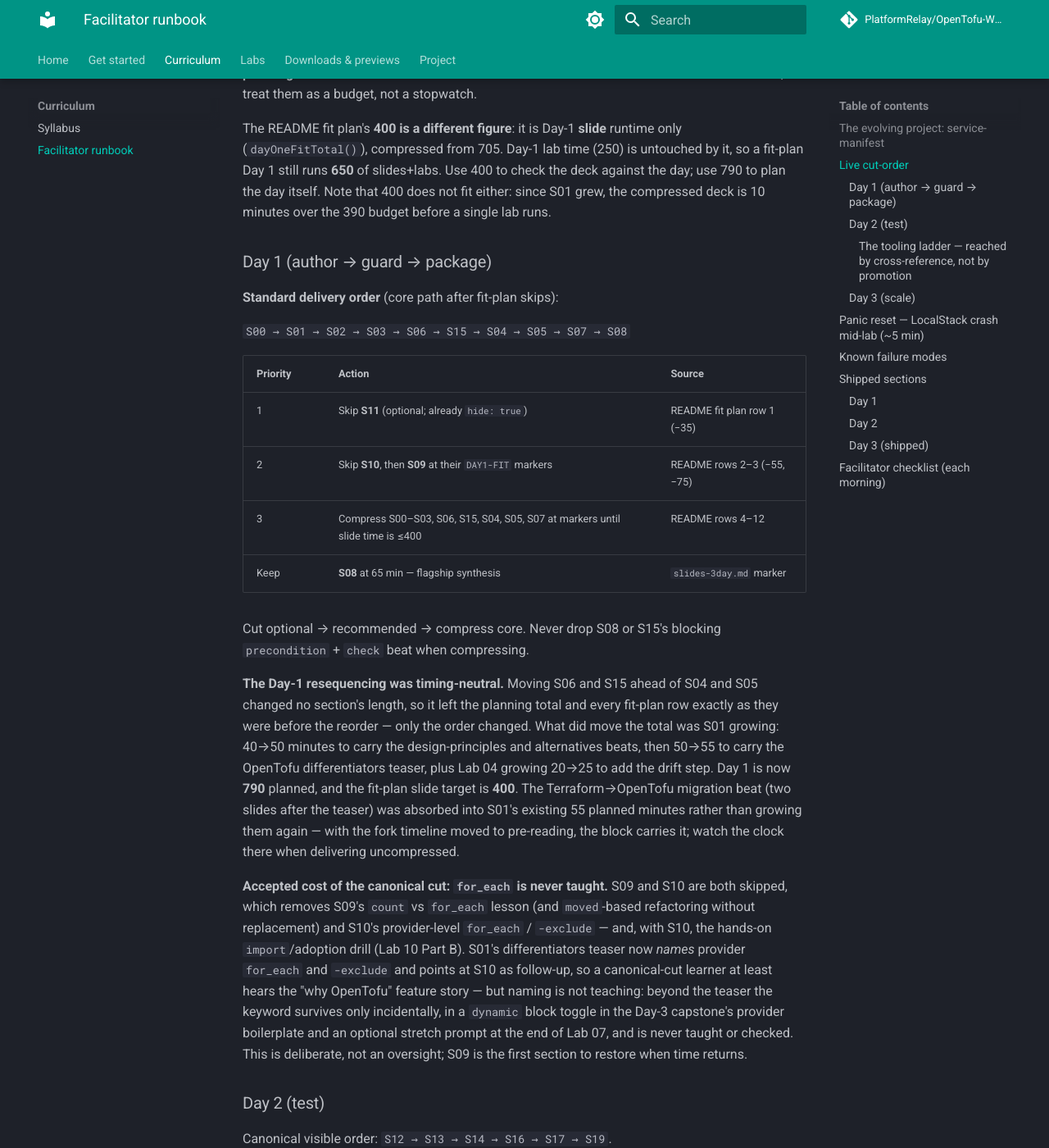
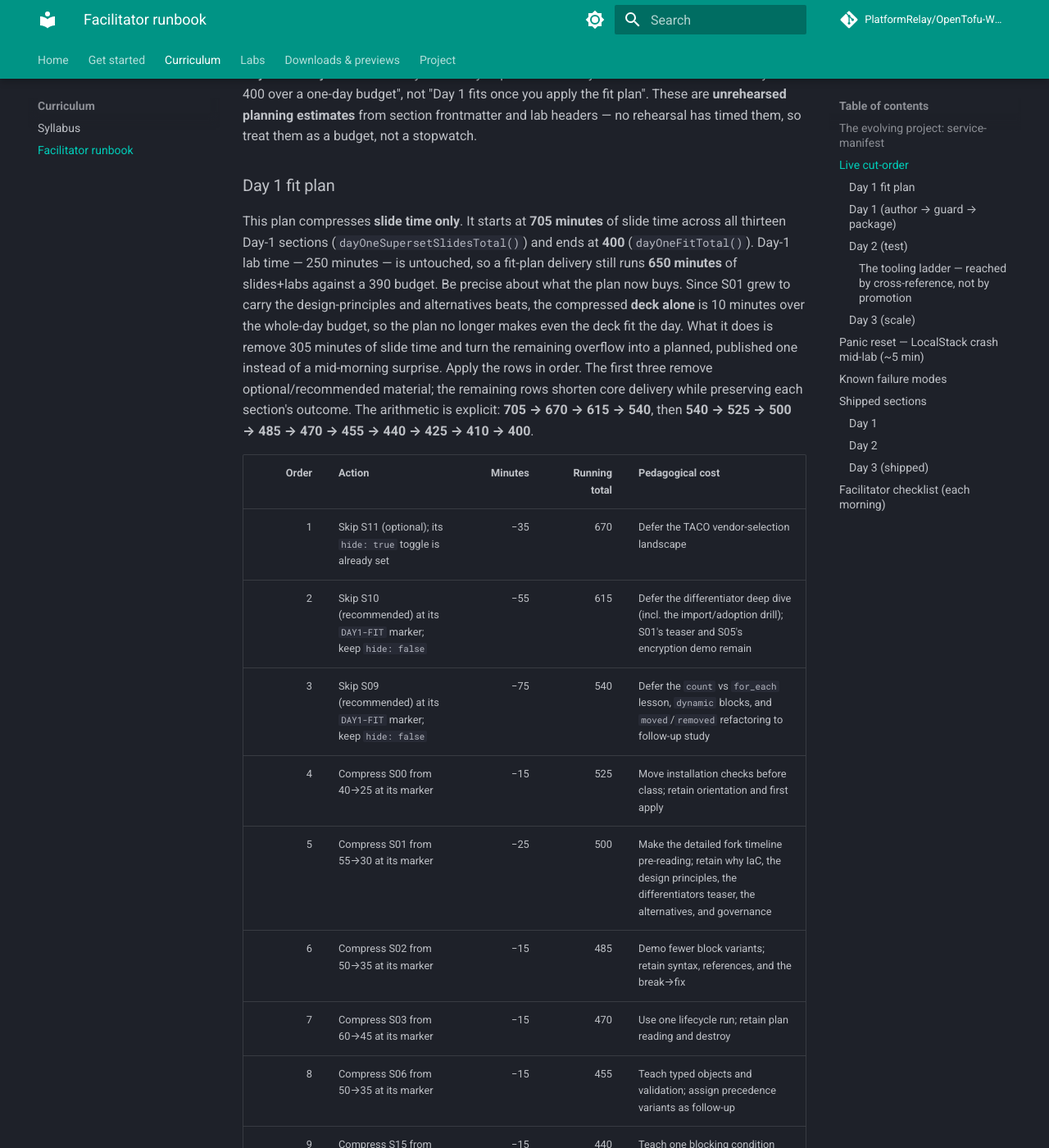
Before and after one commit to PlatformRelay/OpenTofu-Workshop, an MkDocs documentation site: the page built from docs/facilitator-runbook.md, in a window 1280 px wide and 1400 px high, scrolled down 3889 px. Shown: the whole window at 82% size. Built offline with MkDocs 1.6.1 and Material for MkDocs 9.7.7, drawn with Linux system fonts in a browser that asks for light colours; comment, search, counter and statistics services are not loaded; some of the changed text lies outside the part shown.

Commit message:
:truck: docs(readme): move the fit-plan and day-total tables into the runbook
US-O-README-SLIM (audit OSS-10 + DOC-4 structure half). The README's Day 1
fit plan (12 rows + the 705→…→400 chain) and published day totals move
verbatim into docs/facilitator-runbook.md's Live cut-order, merged with the
timing content already there (the duplicate resequencing/accepted-cost
paragraphs the runbook already carried are dropped rather than doubled). The
README keeps the scope-and-timing heading as a slim warning that routes to
the runbook, so the #scope-and-timing-known-issue anchor referrers
(runbook header, syllabus) stay valid. No timing VALUE changes anywhere.

The digits stay machine-checked: validateRunbookFitPlan() in
scripts/deck-manifest.mjs now binds the runbook's chain endpoints to
dayOneSupersetSlidesTotal()/dayOneFitTotal() and the day-totals table to
canonicalDayTotals() — and unlike the README chain guard, ABSENCE there is
a failure, not a pass. validatePlanningLanguage still runs on the README
(its 390-guard is satisfied by the slim warning's 705→400 sentence).
deck.test.mjs covers both polarities per layer (missing chain, wrong start,
wrong end, wrong totals row, missing day row); readme-front-door.test.mjs
pins the LOCATION so the tables cannot migrate back.

Anchor sweep per the story AC: docs/beta-limitations.md now links the
runbook's published fit plan; docs/syllabus.md drops the dead
README#published-day-totals anchor for the runbook pair.

```diff
--- a/docs/facilitator-runbook.md
+++ b/docs/facilitator-runbook.md
@@ -2,9 +2,11 @@
 
 Practical delivery notes for the **canonical three-day cut**
 ([`slides-3day.md`](https://github.com/PlatformRelay/OpenTofu-Workshop/blob/main/slides-3day.md)).
-Pair with presenter notes on each slide and the
+Pair with presenter notes on each slide. The scope-and-timing arithmetic —
+the published day totals and the executable Day 1 fit plan — lives in
+[Live cut-order](#live-cut-order) below; the README keeps only the headline
 [scope and timing](https://github.com/PlatformRelay/OpenTofu-Workshop/blob/main/README.md#scope-and-timing-known-issue)
-warning in the README.
+warning.
 
 **Shipped** = authored slides + lab (not a stub). All canonical sections
 through **S26** are shipped; optional sections stay skippable via cut-order /
@@ -109,9 +111,7 @@ the one place the spine is not at the root: S07 *extracts* it into
 
 Budget is **390 min/day** (6.5 h, ~50/50 explain-then-run). The authoritative
 planning totals for the canonical cut — **slides *and* labs**, computed by
-`canonicalDayTotals()` in `scripts/deck-manifest.mjs` — are published here and in
-the
-[README](https://github.com/PlatformRelay/OpenTofu-Workshop/blob/main/README.md#published-day-totals):
+`canonicalDayTotals()` in `scripts/deck-manifest.mjs` — are published here:
 
 | Day | Slides | Labs | Slides+labs (planned) | Against the 390 budget |
 | --- | ---: | ---: | ---: | --- |
@@ -125,12 +125,48 @@ the fit plan". These are **unrehearsed planning estimates** from section
 frontmatter and lab headers — no rehearsal has timed them, so treat them as a
 budget, not a stopwatch.
 
-The README fit plan's **400 is a different figure**: it is Day-1 **slide**
-runtime only (`dayOneFitTotal()`), compressed from 705. Day-1 lab time (250) is
-untouched by it, so a fit-plan Day 1 still runs **650** of slides+labs. Use 400
-to check the deck against the day; use 790 to plan the day itself. Note that 400
-does not fit either: since S01 grew, the compressed deck is 10 minutes over the
-390 budget before a single lab runs.
+### Day 1 fit plan
+
+This plan compresses **slide time only**. It starts at **705 minutes** of slide
+time across all thirteen Day-1 sections (`dayOneSupersetSlidesTotal()`) and ends
+at **400** (`dayOneFitTotal()`). Day-1 lab time — 250 minutes — is untouched, so
+a fit-plan delivery still runs **650 minutes** of slides+labs against a 390
+budget. Be precise about what the plan now buys. Since S01 grew to carry the
+design-principles and alternatives beats, the compressed **deck alone** is 10
+minutes over the whole-day budget, so the plan no longer makes even the deck fit
+the day. What it does is remove 305 minutes of slide time and turn the remaining
+overflow into a planned, published one instead of a mid-morning surprise.
+Apply the rows in order. The first three remove optional/recommended material;
+the remaining rows shorten core delivery while preserving each section's outcome.
+The arithmetic is explicit: **705 → 670 → 615 → 540**, then
+**540 → 525 → 500 → 485 → 470 → 455 → 440 → 425 → 410 → 400**.
+
+| Order | Action | Minutes | Running total | Pedagogical cost |
+| ---: | --- | ---: | ---: | --- |
+| 1 | Skip S11 (optional); its `hide: true` toggle is already set | −35 | 670 | Defer the TACO vendor-selection landscape |
+| 2 | Skip S10 (recommended) at its `DAY1-FIT` marker; keep `hide: false` | −55 | 615 | Defer the differentiator deep dive (incl. the import/adoption drill); S01's teaser and S05's encryption demo remain |
+| 3 | Skip S09 (recommended) at its `DAY1-FIT` marker; keep `hide: false` | −75 | 540 | Defer the `count` vs `for_each` lesson, `dynamic` blocks, and `moved`/`removed` refactoring to follow-up study |
+| 4 | Compress S00 from 40→25 at its marker | −15 | 525 | Move installation checks before class; retain orientation and first apply |
+| 5 | Compress S01 from 55→30 at its marker | −25 | 500 | Make the detailed fork timeline pre-reading; retain why IaC, the design principles, the differentiators teaser, the alternatives, and governance |
+| 6 | Compress S02 from 50→35 at its marker | −15 | 485 | Demo fewer block variants; retain syntax, references, and the break→fix |
+| 7 | Compress S03 from 60→45 at its marker | −15 | 470 | Use one lifecycle run; retain plan reading and destroy |
+| 8 | Compress S06 from 50→35 at its marker | −15 | 455 | Teach typed objects and validation; assign precedence variants as follow-up |
+| 9 | Compress S15 from 50→35 at its marker | −15 | 440 | Teach one blocking condition plus `check`; assign the full assertion matrix |
+| 10 | Compress S04 from 50→35 at its marker | −15 | 425 | Demonstrate state inspection live; assign backend migration as follow-up |
+| 11 | Compress S05 from 60→45 at its marker | −15 | 410 | Demonstrate encryption; assign key rotation as follow-up |
+| 12 | Compress S07 from 60→50 at its marker | −10 | **400** | Keep local module composition; demo registry/OCI lookup instead of running it |
+
+`hide: true` remains reserved for optional sections, so S09/S10 and every core
+section stay `hide: false`. Their comments in
+[the three-day deck](https://github.com/PlatformRelay/OpenTofu-Workshop/blob/main/slides-3day.md)
+are delivery markers, not tier changes.
+
+The fit plan's **400 is a different figure** from the day totals above: it is
+Day-1 **slide** runtime only (`dayOneFitTotal()`), compressed from 705. Day-1
+lab time (250) is untouched by it, so a fit-plan Day 1 still runs **650** of
+slides+labs. Use 400 to check the deck against the day; use 790 to plan the day
+itself. Note that 400 does not fit either: since S01 grew, the compressed deck
+is 10 minutes over the 390 budget before a single lab runs.
 
 ### Day 1 (author → guard → package)
 
@@ -140,9 +176,9 @@ does not fit either: since S01 grew, the compressed deck is 10 minutes over the
 
 | Priority | Action | Source |
 | --- | --- | --- |
-| 1 | Skip **S11** (optional; already `hide: true`) | README fit plan row 1 (−35) |
-| 2 | Skip **S10**, then **S09** at their `DAY1-FIT` markers | README rows 2–3 (−55, −75) |
-| 3 | Compress S00–S03, S06, S15, S04, S05, S07 at markers until slide time is ≤400 | README rows 4–12 |
+| 1 | Skip **S11** (optional; already `hide: true`) | Fit plan row 1 (−35) |
+| 2 | Skip **S10**, then **S09** at their `DAY1-FIT` markers | Fit plan rows 2–3 (−55, −75) |
+| 3 | Compress S00–S03, S06, S15, S04, S05, S07 at markers until slide time is ≤400 | Fit plan rows 4–12 |
 | Keep | **S08** at 65 min — flagship synthesis | `slides-3day.md` marker |
 
 Cut optional → recommended → compress core. Never drop S08 or S15's blocking
@@ -277,7 +313,8 @@ nobody hunts for “their” bucket from before the crash. Detail:
 ## Shipped sections
 
 Timing legend: **Full (fit plan)** = the section's uncompressed **slide**
-minutes, the figure the README fit plan compresses — explain time only.
+minutes, the figure the [Day 1 fit plan](#day-1-fit-plan) compresses —
+explain time only.
 **Lab** = `duration:` on the lab slide / lab header; add the two for the section's
 share of the day. **3-day cut** = compress / skip from the fit plan or `hide:` in
 `slides-3day.md`. All minutes are unrehearsed planning estimates.
```
Also changed, not shown: README.md (+14 -81 lines), docs/beta-limitations.md (+1 -1 lines), docs/syllabus.md (+1 -1 lines), 3 other files.
